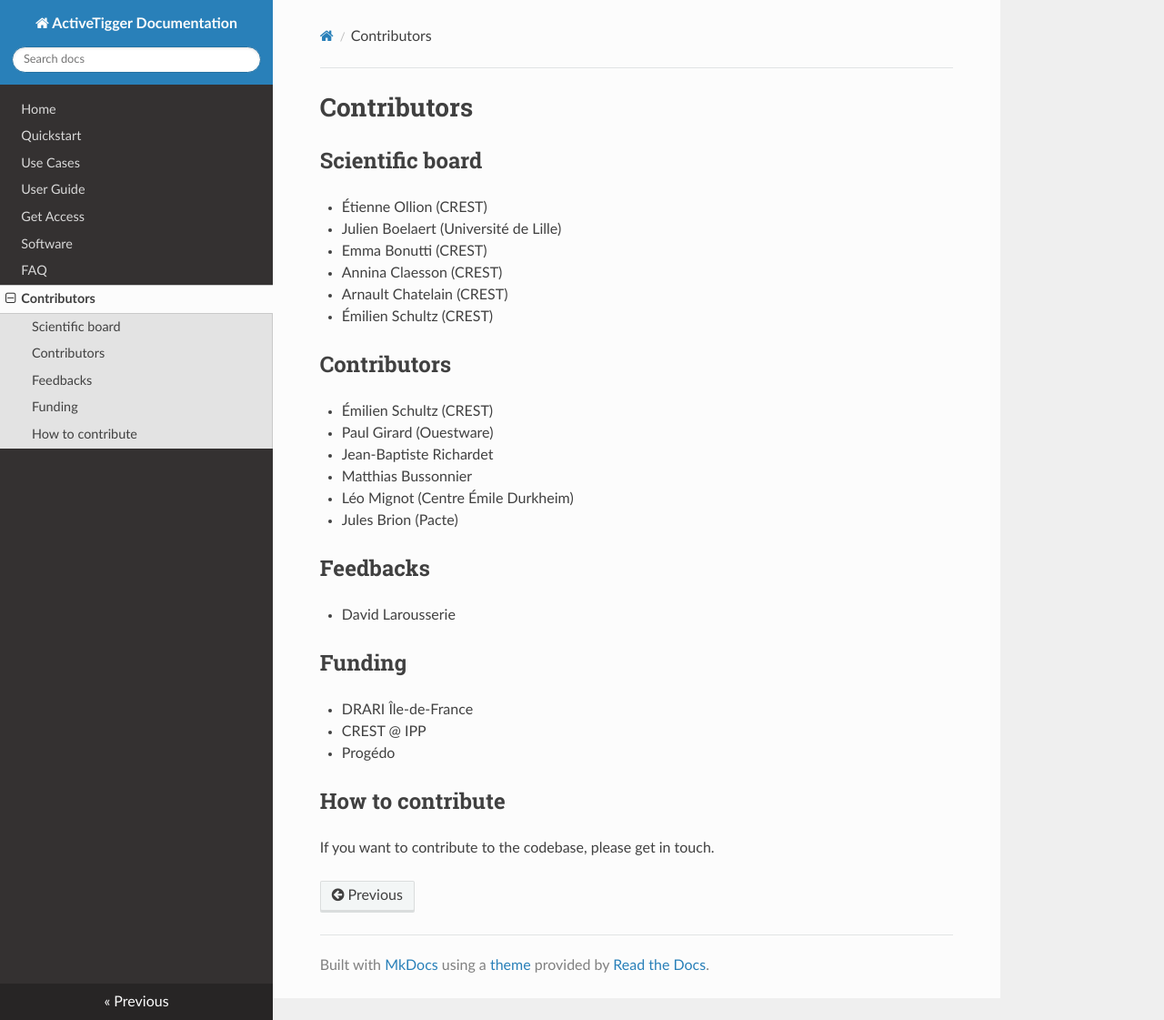
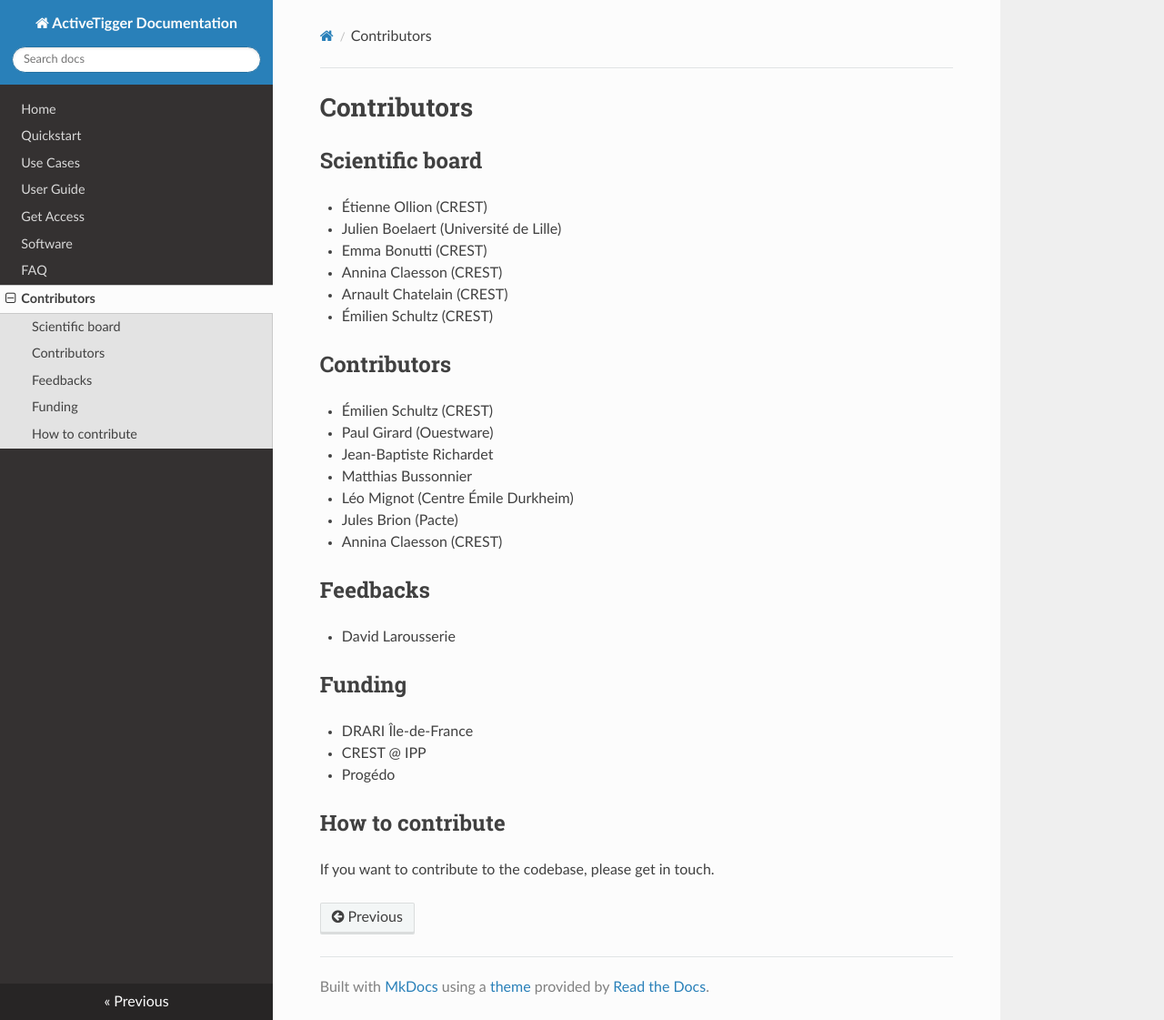
Before and after one commit to emilienschultz/activetigger, an MkDocs documentation site: the page built from docs/contributors.md, in a window 1280 px wide and 1121 px high. Shown: the whole window at 91% size. Built offline with MkDocs 1.6.1, drawn with Linux system fonts in a browser that asks for light colours; nearby versions of some CDN libraries.

Commit message:
modif doc

```diff
--- a/docs/contributors.md
+++ b/docs/contributors.md
@@ -17,6 +17,7 @@
 - Matthias Bussonnier
 - Léo Mignot (Centre Émile Durkheim)
 - Jules Brion (Pacte)
+- Annina Claesson (CREST)
 
 ## Feedbacks
 
```
